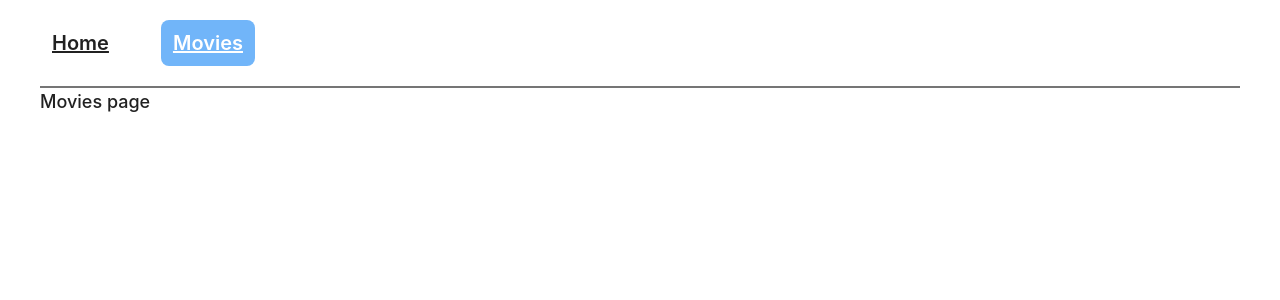
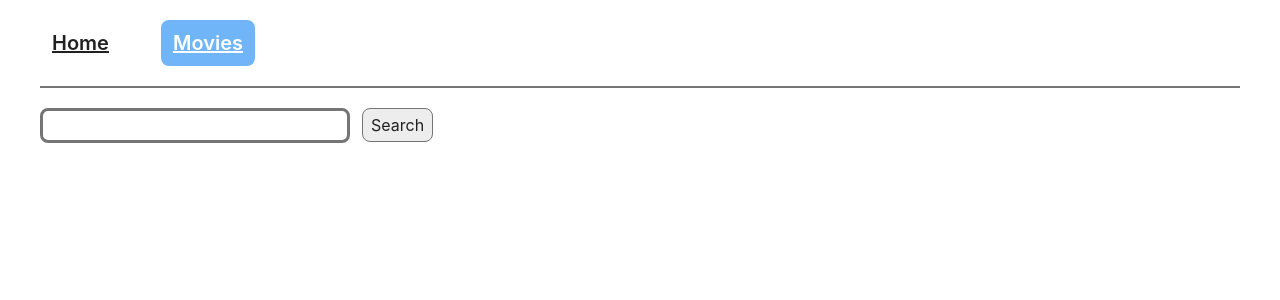
Before and after one commit to MykytaOlenykov/goit-react-hw-05-movies, a React (Create React App) app: page /goit-react-hw-05-movies/movies in a window 1280 px wide. Shown: the top 300 px of the page. Built offline with nearby package versions, Linux system fonts and the light colour scheme.

Commit message:
add SearchMovies component

```diff
--- a/package.json
+++ b/package.json
@@ -4,6 +4,7 @@
   "private": true,
   "homepage": "https://MykytaOlenykov.github.io/goit-react-hw-05-movies/",
   "dependencies": {
+    "@hookform/resolvers": "^3.1.0",
     "@testing-library/jest-dom": "^5.16.3",
     "@testing-library/react": "^12.1.4",
     "@testing-library/user-event": "^13.5.0",
@@ -12,12 +13,14 @@
     "prop-types": "^15.8.1",
     "react": "^18.1.0",
     "react-dom": "^18.1.0",
+    "react-hook-form": "^7.43.9",
     "react-icons": "^4.8.0",
     "react-loader-spinner": "^5.3.4",
     "react-router-dom": "^6.10.0",
     "react-scripts": "5.0.1",
     "styled-components": "^5.3.10",
-    "web-vitals": "^2.1.3"
+    "web-vitals": "^2.1.3",
+    "yup": "^1.1.1"
   },
   "scripts": {
     "start": "react-scripts start",
--- a/src/components/SearchMovies/SearchMovies.jsx
+++ b/src/components/SearchMovies/SearchMovies.jsx
@@ -0,0 +1,50 @@
+import { useForm } from 'react-hook-form';
+import { yupResolver } from '@hookform/resolvers/yup';
+import * as yup from 'yup';
+import PropTypes from 'prop-types';
+import * as S from './SearchMovies.styled';
+
+const schema = yup.object().shape({
+  searchQuery: yup
+    .string()
+    .matches(/\s*\S.*$/, 'Enter something.')
+    .required(),
+});
+
+const initialValues = {
+  searchQuery: '',
+};
+
+const SearchMovies = ({ onSubmit }) => {
+  const {
+    register,
+    handleSubmit,
+    reset,
+    formState: { errors },
+  } = useForm({ resolver: yupResolver(schema), defaultValues: initialValues });
+
+  return (
+    <S.Form
+      autoComplete="off"
+      onSubmit={handleSubmit(({ searchQuery }) => {
+        onSubmit(searchQuery);
+        reset();
+      })}
+    >
+      <S.Container>
+        <S.Input type="text" {...register('searchQuery')} />
+        {errors.searchQuery && (
+          <S.ErrorText>{errors.searchQuery.message}</S.ErrorText>
+        )}
+      </S.Container>
+
+      <S.Button type="submit">Search</S.Button>
+    </S.Form>
+  );
+};
+
+export default SearchMovies;
+
+SearchMovies.propTypes = {
+  onSubmit: PropTypes.func.isRequired,
+};
--- a/src/components/SearchMovies/SearchMovies.styled.jsx
+++ b/src/components/SearchMovies/SearchMovies.styled.jsx
@@ -0,0 +1,72 @@
+import styled from 'styled-components';
+
+export const Form = styled.form`
+  display: flex;
+  align-items: center;
+  gap: 12px;
+`;
+
+export const Container = styled.div`
+  position: relative;
+`;
+
+export const Input = styled.input`
+  padding: 4px 8px;
+
+  color: ${({ theme }) => theme.colors.primaryText};
+
+  border: 3px solid ${({ theme }) => theme.colors.secondaryText};
+  border-radius: 8px;
+  outline: none;
+
+  cursor: pointer;
+
+  transition: border-color
+    ${({ theme }) => `${theme.duration} ${theme.timingFunction}`};
+
+  &:focus {
+    border-color: ${({ theme }) => theme.colors.secondaryBg};
+  }
+`;
+
+export const ErrorText = styled.p`
+  position: absolute;
+  left: 0;
+
+  margin-top: 4px;
+  padding: 8px;
+  width: 100%;
+
+  font-size: 16px;
+  line-height: 1.5;
+  color: ${({ theme }) => theme.colors.secondaryText};
+
+  background-color: #fafab5;
+  border: 1px solid #e3e342;
+  border-radius: 8px;
+`;
+
+export const Button = styled.button`
+  padding: 4px 8px;
+
+  font-size: 16px;
+  line-height: 1.5;
+  color: ${({ theme }) => theme.colors.primaryText};
+
+  background-color: ${({ theme }) => theme.colors.primaryBg};
+  border: 1px solid ${({ theme }) => theme.colors.secondaryText};
+  border-radius: 8px;
+
+  cursor: pointer;
+
+  transition: color
+      ${({ theme }) => `${theme.duration} ${theme.timingFunction}`},
+    background-color
+      ${({ theme }) => `${theme.duration} ${theme.timingFunction}`};
+
+  &:hover,
+  &:focus {
+    color: ${({ theme }) => theme.colors.primary};
+    background-color: ${({ theme }) => theme.colors.secondaryBg};
+  }
+`;
--- a/src/pages/MovieDetails/MovieDetails.styled.jsx
+++ b/src/pages/MovieDetails/MovieDetails.styled.jsx
@@ -1,5 +1,33 @@
 import { Link } from 'react-router-dom';
 import styled from 'styled-components';
+
+export const GoBackLink = styled(Link)`
+  display: inline-flex;
+  align-items: center;
+  justify-content: center;
+  gap: 4px;
+  padding: 4px 8px;
+
+  font-size: 16px;
+  line-height: 1.5;
+  text-decoration: none;
+  color: ${({ theme }) => theme.colors.primaryText};
+
+  background-color: ${({ theme }) => theme.colors.primaryBg};
+  border: 1px solid ${({ theme }) => theme.colors.secondaryText};
+  border-radius: 8px;
+
+  transition: color
+      ${({ theme }) => `${theme.duration} ${theme.timingFunction}`},
+    background-color
+      ${({ theme }) => `${theme.duration} ${theme.timingFunction}`};
+
+  &:hover,
+  &:focus {
+    color: ${({ theme }) => theme.colors.primary};
+    background-color: ${({ theme }) => theme.colors.secondaryBg};
+  }
+`;
 
 export const Container = styled.div`
   display: flex;
@@ -19,6 +47,7 @@ export const Image = styled.img`
   height: auto;
 
   object-fit: cover;
+  object-position: center;
 `;
 
 export const PrimaryTitle = styled.h1`
@@ -78,31 +107,3 @@ export const GenresList = styled.ul`
     border-radius: 8px;
   }
 `;
-
-export const GoBackLink = styled(Link)`
-  display: inline-flex;
-  align-items: center;
-  justify-content: center;
-  gap: 4px;
-  padding: 4px 8px;
-
-  font-size: 16px;
-  line-height: 1.5;
-  text-decoration: none;
-  color: ${({ theme }) => theme.colors.primaryText};
-
-  background-color: ${({ theme }) => theme.colors.primaryBg};
-  border: 1px solid ${({ theme }) => theme.colors.secondaryText};
-  border-radius: 8px;
-
-  transition: color
-      ${({ theme }) => `${theme.duration} ${theme.timingFunction}`},
-    background-color
-      ${({ theme }) => `${theme.duration} ${theme.timingFunction}`};
-
-  &:hover,
-  &:focus {
-    color: ${({ theme }) => theme.colors.primary};
-    background-color: ${({ theme }) => theme.colors.secondaryBg};
-  }
-`;
--- a/src/pages/Movies/Movies.jsx
+++ b/src/pages/Movies/Movies.jsx
@@ -1,7 +1,27 @@
-const Movies = () => (
-  <main>
-    <p>Movies page</p>
-  </main>
-);
+import { useEffect, useState } from 'react';
+import SearchMovies from 'components/SearchMovies/SearchMovies';
+
+const Movies = () => {
+  const [searchQuery, setSearchQuery] = useState('');
+
+  useEffect(() => {
+    if (searchQuery === '') {
+      return;
+    }
+  }, [searchQuery]);
+
+  const handleSubmit = newSearchQuery => {
+    const normalizedSearchQuery = newSearchQuery.trim();
+    setSearchQuery(normalizedSearchQuery);
+  };
+
+  return (
+    <main>
+      <section>
+        <SearchMovies onSubmit={handleSubmit} />
+      </section>
+    </main>
+  );
+};
 
 export default Movies;
```
Also changed, not shown: 1 other file (tests, documents, lock files or other folders).
